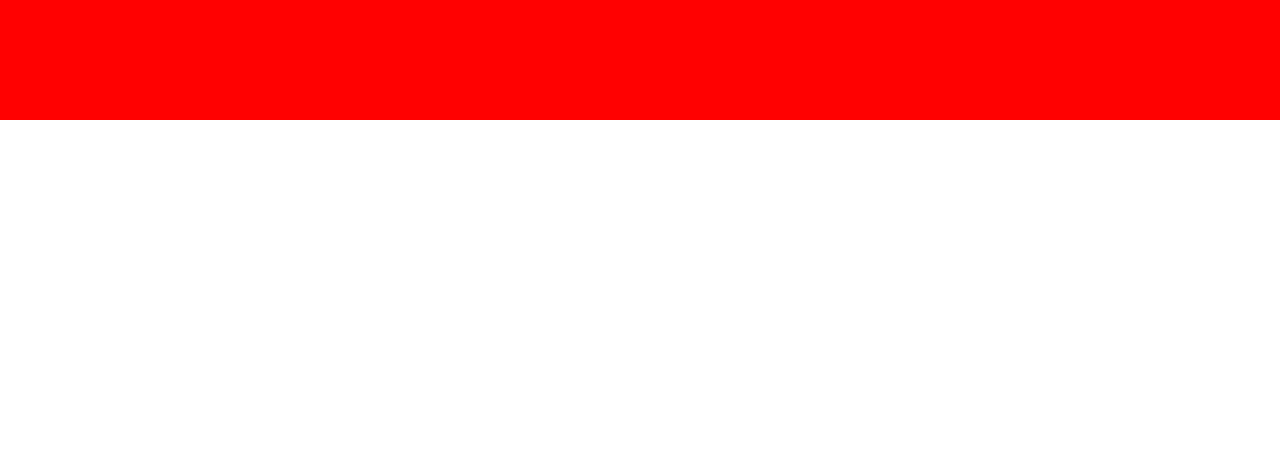
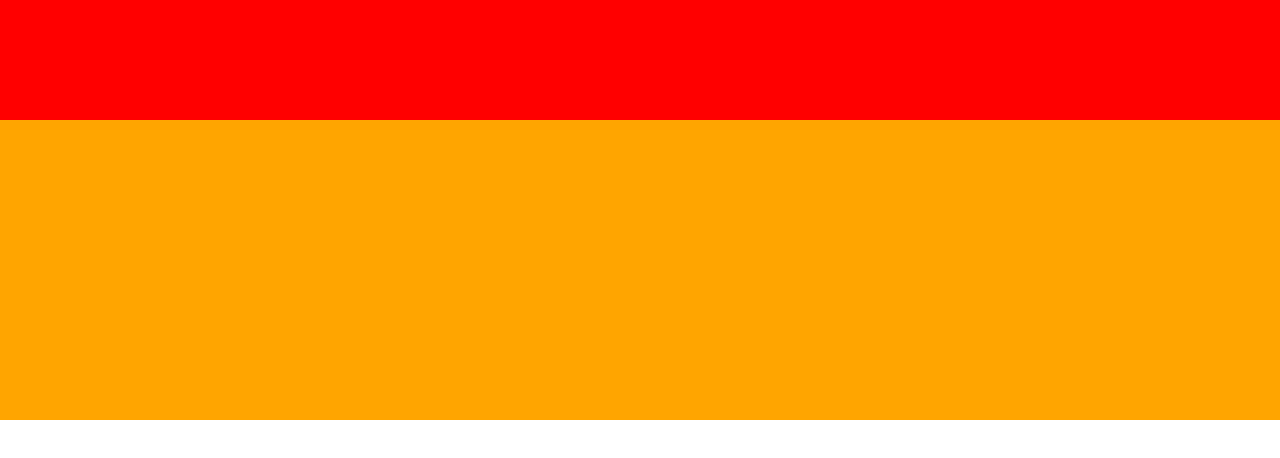
Before and after one commit to hraz0222/HTML_CSS_chapter4_CARAVAN, a plain HTML site: page index.html in a window 1280 px wide. Drawn offline with Linux system fonts and the light colour scheme.

Commit message:
main-visualを設定

```diff
--- a/index.html
+++ b/index.html
@@ -9,6 +9,7 @@
   <body>
   <!-- header用div -->
   <div class="header"></div>
-
+  <!-- main-visual用div -->
+  <div class="main-visual"></div>
   </body>
 </html>
--- a/style.css
+++ b/style.css
@@ -9,3 +9,9 @@
   height: 120px;
   background-color: red;
 }
+
+.main-visual {
+  width: 100%;
+  height: 300px;
+  background-color: orange;
+}
```
